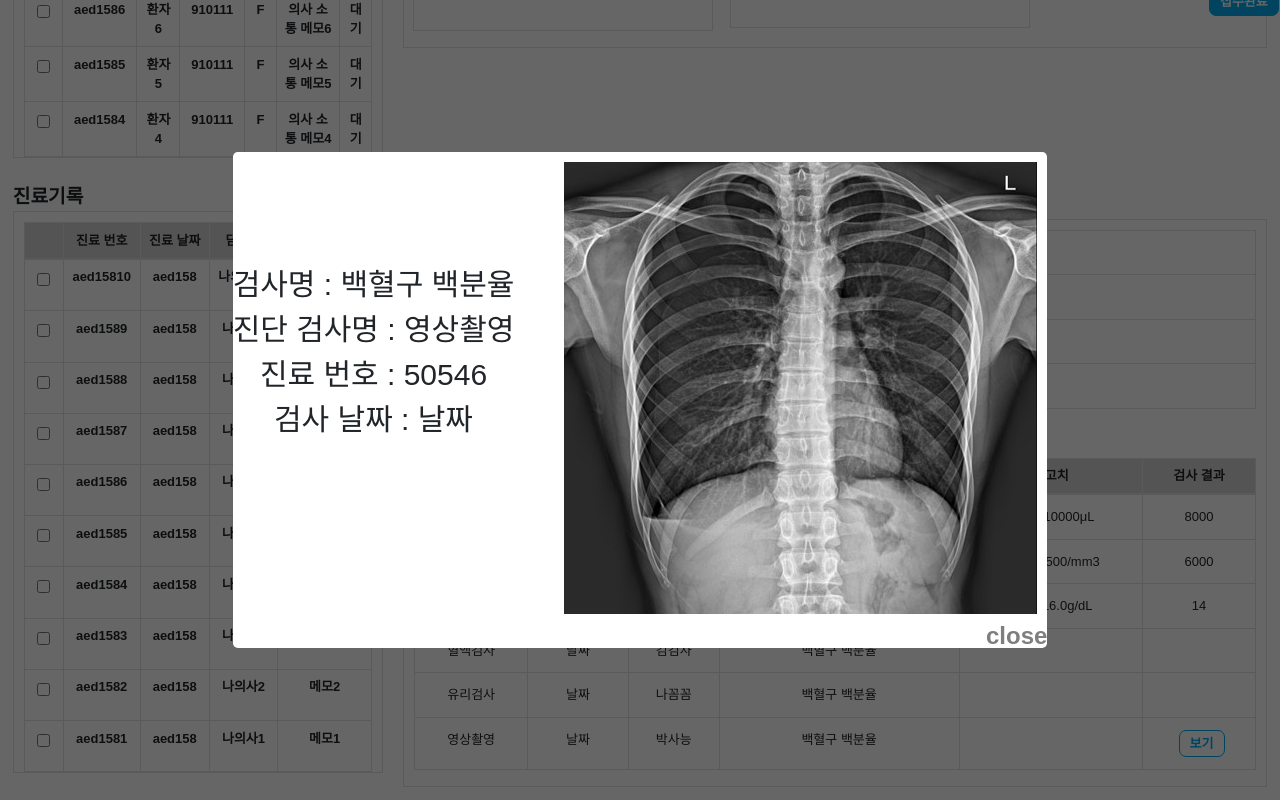
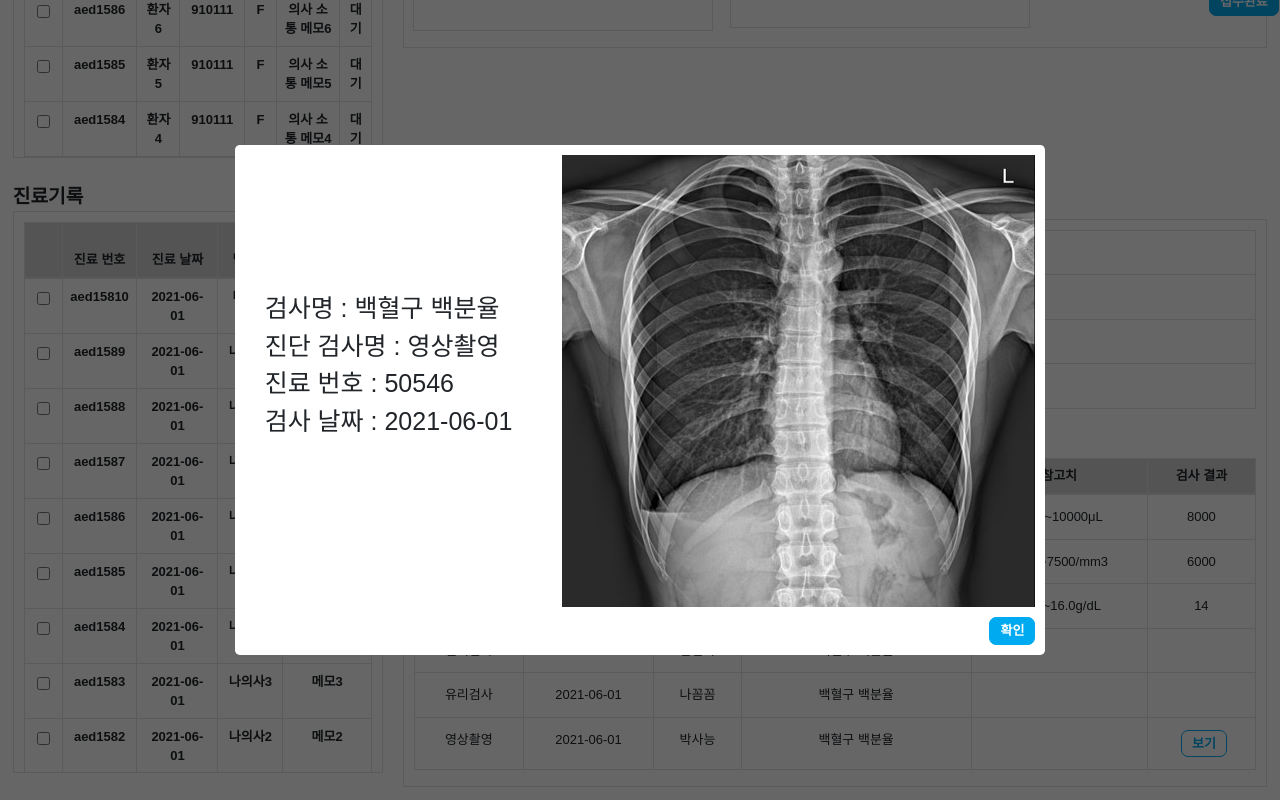
Before and after one commit to JongHyun94/Final_Team2_FrontEnd, a React (Create React App) app: page /Treatment in a window 1280 px wide. Both pictures are taken after a click on the button "보기". Shown: the part 565-1365 px from the top of the page. Built offline with nearby package versions, Linux system fonts and the light colour scheme.

Commit message:
[update] 진료 모달 스타일 수정

```diff
--- a/src/views/Treatment/Treatment.css
+++ b/src/views/Treatment/Treatment.css
@@ -319,60 +319,34 @@
 .TreatmentHistoryRead_2_table_thead {
   background-color: lightgray;
 }
-/* .TreatmentImgRead_1{
-  display: flex;
-  flex-direction: row;
-  width: 100%;
 
-}
 
-.TreatmentImgRead_1_1{
 
-  font-size: 5px;
-  margin-right: 50px;
-  background-color: brown;
-}
-
-.TreatmentImgRead_1_2{
-background-color: cadetblue;
-width: 50%;
-height: 50%;
-}
-.TreatmentImgRead_1_1_1{
-background-color: coral;
-}
-.TreatmentImgRead_1_1_2{
-  background-color: cornflowerblue
-} */
-/* dd */
 .TreatmentImgRead{
-
   /* margin: 20px; */
 }
 .TreatmentImgRead_1{
-
   display: flex;
   flex-direction: row;
-  /* border: 1px solid black; */
   padding: 10px 10px 10px 0;
-  /* height: 100%; */
+
 }
 .TreatmentImgRead_1_1{
+  margin-right: 50px;
+  margin-top: 135px;
+  font-size: 25px;
+  margin-left: 30px;
+  text-align: left;
+}
+.TreatmentImgRead_2{
+  margin-bottom: 10px;
+  text-align: right;
+  margin-right: 10px;
+}
 
-  margin-right: 50px;
-  margin-top: 100px;
-  font-size: 30px;
+.TreatmentSearchPop_1{
+  margin-bottom: 10px;
 }
-.TreatmentImgRead_1_2{
-  /* display: flex;
-  justify-content: center;
-  align-items: center; */
-  /* border: 1px solid black; */
-  /* margin-bottom: 10px; */
-  /* padding-top: 10px; */
-  /* padding-bottom: 10px; */
+.TreatmentSearchPop_3{
+  text-align: right;
 }
-.TreatmentImgRead_1_3{
-  /* display: flex;
-  justify-content: center; */
-}
--- a/src/views/Treatment/TreatmentDrugModal.css
+++ b/src/views/Treatment/TreatmentDrugModal.css
@@ -1,4 +1,3 @@
-
 .TreatmentDrugmodal > .modal {
   display: none;
   position: fixed;
@@ -10,11 +9,7 @@
   background-color: rgba(0, 0, 0, 0.6);
 
 }
-.TreatmentDrugmodal > .modal > button {
-  /* outline: none; */
-  cursor: pointer;
-  border: 0;
-}
+
 .TreatmentDrugmodal > .modal > section {
   width: 100%;
   max-width: 450px;
@@ -24,27 +19,18 @@
   /* 팝업이 열릴때 스르륵 열리는 효과 */
   animation: modal-show .3s;
   overflow: hidden;
-}
-
-.TreatmentDrugmodal > .modal > section > main {
   padding: 16px;
   border-bottom: 1px solid #dee2e6;
   border-top: 1px solid #dee2e6;
 }
 
-.TreatmentDrugmodal > .modal > section > main> button {
-  padding: 6px 12px;
-  color: #fff;
-  background-color: #6c757d;
-  border-radius: 5px;
-  font-size: 13px;
-}
 .TreatmentDrugmodal > .modal.openModal {
   display: flex;
   align-items: center;
   /* 팝업이 열릴때 스르륵 열리는 효과 */
   animation: modal-bg-show .3s;
 }
+
 @keyframes modal-show {
   from {
       opacity: 0;
--- a/src/views/Treatment/TreatmentHistoryList.js
+++ b/src/views/Treatment/TreatmentHistoryList.js
@@ -5,7 +5,7 @@ import { AutoSizer, List } from "react-virtualized";
 function getBoards() {
     const boards = [];
     for(var i = 10; i >=1; i--){
-        boards.push({b1: i, b2:"aed158"+i,b3:"aed158", b4:"나의사"+i, b5:"메모"+i});
+        boards.push({b1: i, b2:"aed158"+i,b3:"2021-06-01", b4:"나의사"+i, b5:"메모"+i});
     }
     return boards;
 
--- a/src/views/Treatment/TreatmentHistoryRead.js
+++ b/src/views/Treatment/TreatmentHistoryRead.js
@@ -14,12 +14,12 @@ function getBoards() {
 
 function getBoardList() {
     const boardlists = [
-        {inspectioncategory:"혈액검사", inspectiondate:"날짜",inspector:"김검사",inspectionname:"백혈구 백분율",inspectionref:"4000~10000μL",inspectionresult:"8000"},
-        {inspectioncategory:"혈액검사", inspectiondate:"날짜",inspector:"김검사",inspectionname:"순환기능검사-적혈구량측",inspectionref:"3000~7500/mm3",inspectionresult:"6000"},
-        {inspectioncategory:"혈액검사", inspectiondate:"날짜",inspector:"김검사",inspectionname:"백혈구 백분율",inspectionref:"12.0~16.0g/dL",inspectionresult:"14"},
-        {inspectioncategory:"혈액검사", inspectiondate:"날짜",inspector:"김검사",inspectionname:"백혈구 백분율",inspectionref:"",inspectionresult:""},
-        {inspectioncategory:"유리검사", inspectiondate:"날짜",inspector:"나꼼꼼",inspectionname:"백혈구 백분율",inspectionref:"",inspectionresult:""},
-        {inspectioncategory:"영상촬영", inspectiondate:"날짜",inspector:"박사능",inspectionname:"백혈구 백분율",inspectionref:"",inspectionresult:""},
+        {inspectioncategory:"혈액검사", inspectiondate:"2021-06-01",inspector:"김검사",inspectionname:"백혈구 백분율",inspectionref:"4000~10000μL",inspectionresult:"8000"},
+        {inspectioncategory:"혈액검사", inspectiondate:"2021-06-01",inspector:"김검사",inspectionname:"순환기능검사-적혈구량측",inspectionref:"3000~7500/mm3",inspectionresult:"6000"},
+        {inspectioncategory:"혈액검사", inspectiondate:"2021-06-01",inspector:"김검사",inspectionname:"백혈구 백분율",inspectionref:"12.0~16.0g/dL",inspectionresult:"14"},
+        {inspectioncategory:"혈액검사", inspectiondate:"2021-06-01",inspector:"김검사",inspectionname:"백혈구 백분율",inspectionref:"",inspectionresult:""},
+        {inspectioncategory:"유리검사", inspectiondate:"2021-06-01",inspector:"나꼼꼼",inspectionname:"백혈구 백분율",inspectionref:"",inspectionresult:""},
+        {inspectioncategory:"영상촬영", inspectiondate:"2021-06-01",inspector:"박사능",inspectionname:"백혈구 백분율",inspectionref:"",inspectionresult:""},
     ];
     return boardlists;
 }
--- a/src/views/Treatment/TreatmentImgRead.js
+++ b/src/views/Treatment/TreatmentImgRead.js
@@ -38,7 +38,7 @@ export const TreatmentImgRead = (props) => {
 
                   </div>
                   <div className="TreatmentImgRead_2">
-                      <button className="close" onClick={close}>close</button>
+                      <button className="button_team2_fill" onClick={close}>확인</button>
                   </div>
               </div>
           </section>
--- a/src/views/Treatment/TreatmentSearchPop.js
+++ b/src/views/Treatment/TreatmentSearchPop.js
@@ -22,14 +22,14 @@ export const TreatmentSearchPop = (props) => {
         <div className={open ? 'openModal modal':'modal'}>
         {open? (
             <section>
-          <main>
-              <div>
-                <div>
+
+                    <div className="TreatmentSearchPop">
+                                <div className="TreatmentSearchPop_1">
                                     <input type="text"  />
                                     <button className="button_team2_fill">검색</button>
                                 </div>
-                <div>
-                <div className="TreatmentPatientList_Totaltable">
+
+
                                     <table className="table table-bordered TreatmentPatientList_table" >
                                         <thead className="TreatmentPatientList_table_thead">
                                             <tr>
@@ -40,20 +40,6 @@ export const TreatmentSearchPop = (props) => {
                                             </tr>
                                         </thead>
                                         <tbody>
-                            {/* {boards.map(board=>{
-                                        return(
-                                    <tr key={board.b1}>
-                                        <td><input type="checkbox"/></td>
-                                        <th>{board.b1}</th>
-                                        <th>{board.b2}</th>
-                                        <th>{board.b3}</th>
-                                        <th>{board.b4}</th>
-                                        <th>{board.b5}</th>
-                                        <th>{board.b6}</th>
-                                    </tr>
-                                    );
-                                })} */}
-
                                                 {druglists.map(druglist=>{
                                                     return(
                                                     <tr key={druglist.drug_injection_id}>
@@ -65,23 +51,16 @@ export const TreatmentSearchPop = (props) => {
                                                     );
 
                                                 })}
-
-                                    {/* <tr>
-                                        <td><input type="checkbox"/></td>
-                                        <th>NIZA15</th>
-                                        <th>AXID Cap 150mg</th>
-                                        <th>약품</th>
-                                    </tr> */}
                                         </tbody>
                                     </table>
-                </div>
-            </div>
-                <div>
-                    <button className="close" onClick={close}>close</button>
+
+
+                                    <div className="TreatmentSearchPop_3">
+                                        <button className="button_team2_fill" onClick={close}>확인</button>
                                     </div>
 
                     </div>
-          </main>
+
             </section>
         ):null}
         </div>
```
Also changed, not shown: src/views/Treatment/TreatmentImgModal.css (+2 -19 lines). Lines whose indentation alone changed are shown as unchanged.
